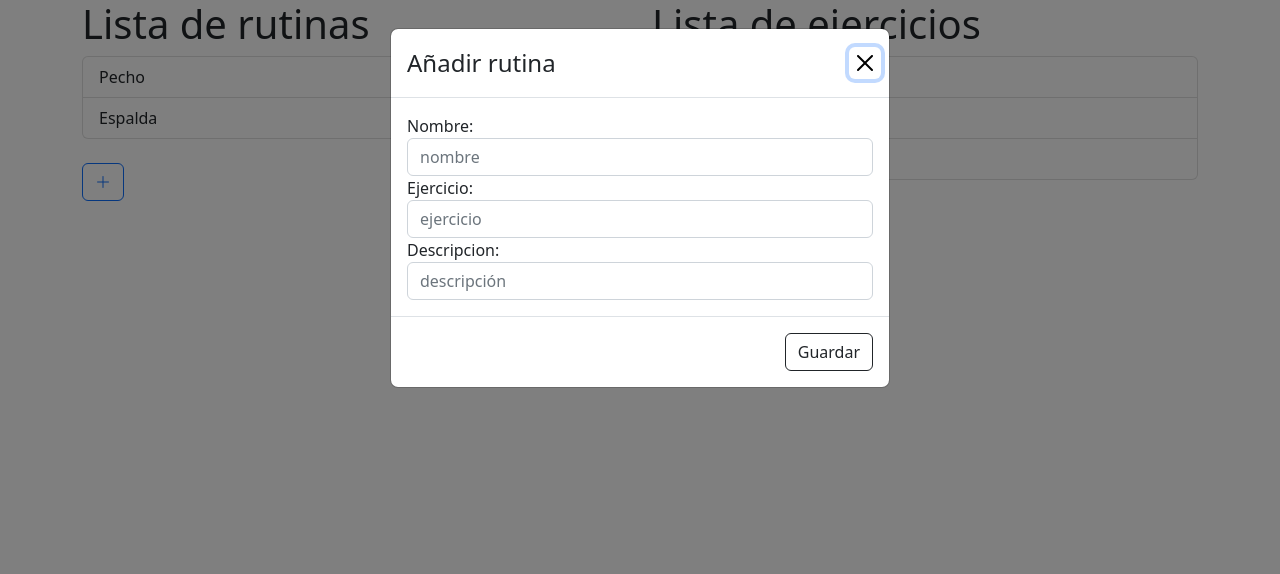
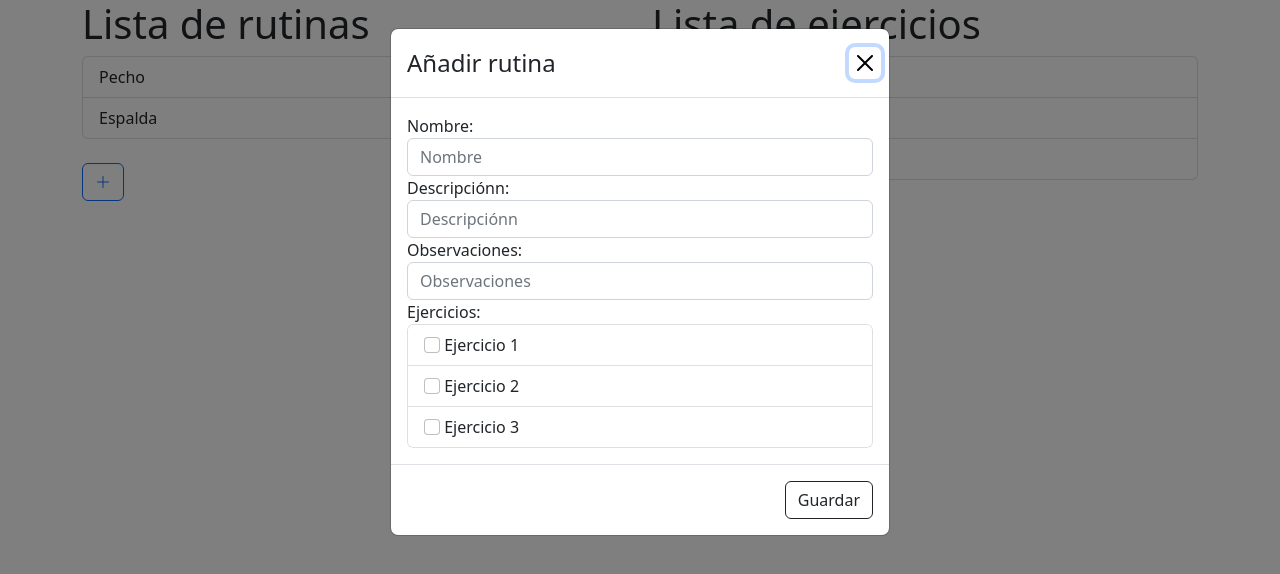
Before and after one commit to SII-Informatica-UMA/ciklum-sii-squad, an Angular app: page / in a window 1280 px wide. Both pictures are taken after a click on the button 103 px from the left and 182 px from the top of the page. Shown: the top 574 px of the page. Built offline with nearby package versions, Linux system fonts and the light colour scheme.

Commit message:
formulario rutina

```diff
--- a/src/app/formulario-ejercicio/formulario-ejercicio.component.ts
+++ b/src/app/formulario-ejercicio/formulario-ejercicio.component.ts
@@ -10,7 +10,7 @@ import { Ejercicio } from '../ejercicio';
 })
 export class FormularioEjercicioComponent {
   accion!: "Añadir" | "Editar";
-  rutina: Rutina = {id: 0, nombre: '', ejercicios: [], descripcion: ''};
+  rutina: Rutina = {id: 0, nombre: '', ejercicios: [], descripcion: '',observaciones: ''};
   ejercicio: Ejercicio = {id: 0, nombre: '',observaciones: '',tipo: '',musculosTrabajados: '',material: '',dificultad: '', descripcion: '', video: '', foto: ''};
 
   constructor(public modal: NgbActiveModal) { }
--- a/src/app/formulario-rutina/formulario-rutina.component.html
+++ b/src/app/formulario-rutina/formulario-rutina.component.html
@@ -6,12 +6,21 @@
   <div class="form-group">
 
       <label for="nombre">Nombre:</label>
-      <input class="form-control" id="nombre" [(ngModel)]="rutina.nombre" placeholder="nombre">
-      <label for="apellidos">Ejercicio:</label>
-      <input class="form-control" id="apellidos" [(ngModel)]="rutina.nombre" placeholder="ejercicio">
-      <label for="email">Descripcion:</label>
-      <input class="form-control" id="email" [(ngModel)]="rutina.descripcion" placeholder="descripción">
+      <input class="form-control" id="nombre" [(ngModel)]="rutina.nombre" placeholder="Nombre">
+      <label for="apellidos">Descripciónn:</label>
+      <input class="form-control" id="descripcion" [(ngModel)]="rutina.descripcion" placeholder="Descripciónn">
+      <label for="descripcion">Observaciones:</label>
+      <input class="form-control" id="observaciones" [(ngModel)]="rutina.observaciones" placeholder="Observaciones">
+      <label for="observaciones">Ejercicios:</label>
 
+      <ul class="list-group overflow-scroll">
+        <li class="list-group-item" *ngFor="let ejercicio of ejercicios"
+
+          (click)="modificaEjercicio(ejercicio)"
+        >
+        <input class='form-check-input' type='checkbox' id="ejercicios" value={{ejercicio.id}} [checked]="buscaEjercicio(ejercicio)">
+        {{ejercicio.nombre}}</li>
+      </ul>
   </div>
 </div>
 <div class="modal-footer">
--- a/src/app/formulario-rutina/formulario-rutina.component.ts
+++ b/src/app/formulario-rutina/formulario-rutina.component.ts
@@ -1,6 +1,8 @@
 import { Component } from '@angular/core';
 import { NgbActiveModal } from '@ng-bootstrap/ng-bootstrap';
 import { Rutina } from '../rutina';
+import { RutinasService } from '../rutina.service';
+import { Ejercicio } from '../ejercicio';
 
 @Component({
   selector: 'app-formulario-rutina',
@@ -9,12 +11,27 @@ import { Rutina } from '../rutina';
 })
 export class FormularioRutinaComponent {
   accion!: "Añadir" | "Editar";
-  rutina: Rutina = {id: 0, nombre: '', ejercicios: [], descripcion: ''};
-
-  constructor(public modal: NgbActiveModal) { }
+  rutina: Rutina = {id: 0, nombre: '', ejercicios: [], descripcion: '',observaciones: ''};
+  ejercicios: Ejercicio [] = this.rutinaService.getEjercicios();
+  constructor(public modal: NgbActiveModal, private rutinaService: RutinasService) { }
 
   guardarRutina(): void {
     this.modal.close(this.rutina);
   }
 
+  modificaEjercicio(ejercicio: Ejercicio): void {
+    let idx = this.rutina.ejercicios.findIndex(x => x.id === ejercicio.id);
+    if(idx === -1){
+      //Añadir ejercicio
+      this.rutina.ejercicios.push(ejercicio);
+    }else{
+      //Eliminar ejercicio
+      this.rutina.ejercicios.splice(idx,1);
+    }
+  }
+
+  buscaEjercicio(ejercicio: Ejercicio): boolean {
+    var res: boolean = this.rutina.ejercicios.find(x => x.id === ejercicio.id) !== undefined;
+    return res;
+  }
 }
--- a/src/app/rutina.service.ts
+++ b/src/app/rutina.service.ts
@@ -39,6 +39,7 @@ export class RutinasService {
         }
         ],
         descripcion: 'Rutina 1',
+        observaciones: '',
     },
     {
         id: 2,
@@ -70,6 +71,7 @@ export class RutinasService {
         }
         ],
         descripcion: 'Rutina 2',
+        observaciones: '',
     }
 ];
 
--- a/src/app/rutina.ts
+++ b/src/app/rutina.ts
@@ -5,4 +5,5 @@ export interface Rutina {
     nombre: string;
     ejercicios: Ejercicio [];
     descripcion: string;
+    observaciones: string;
   }
--- a/src/index.html
+++ b/src/index.html
@@ -2,7 +2,7 @@
 <html lang="en">
 <head>
   <meta charset="utf-8">
-  <title>Practica5</title>
+  <title>Ejercicios y Rutinas</title>
   <base href="/">
   <meta name="viewport" content="width=device-width, initial-scale=1">
   <link rel="icon" type="image/x-icon" href="favicon.ico">
```
